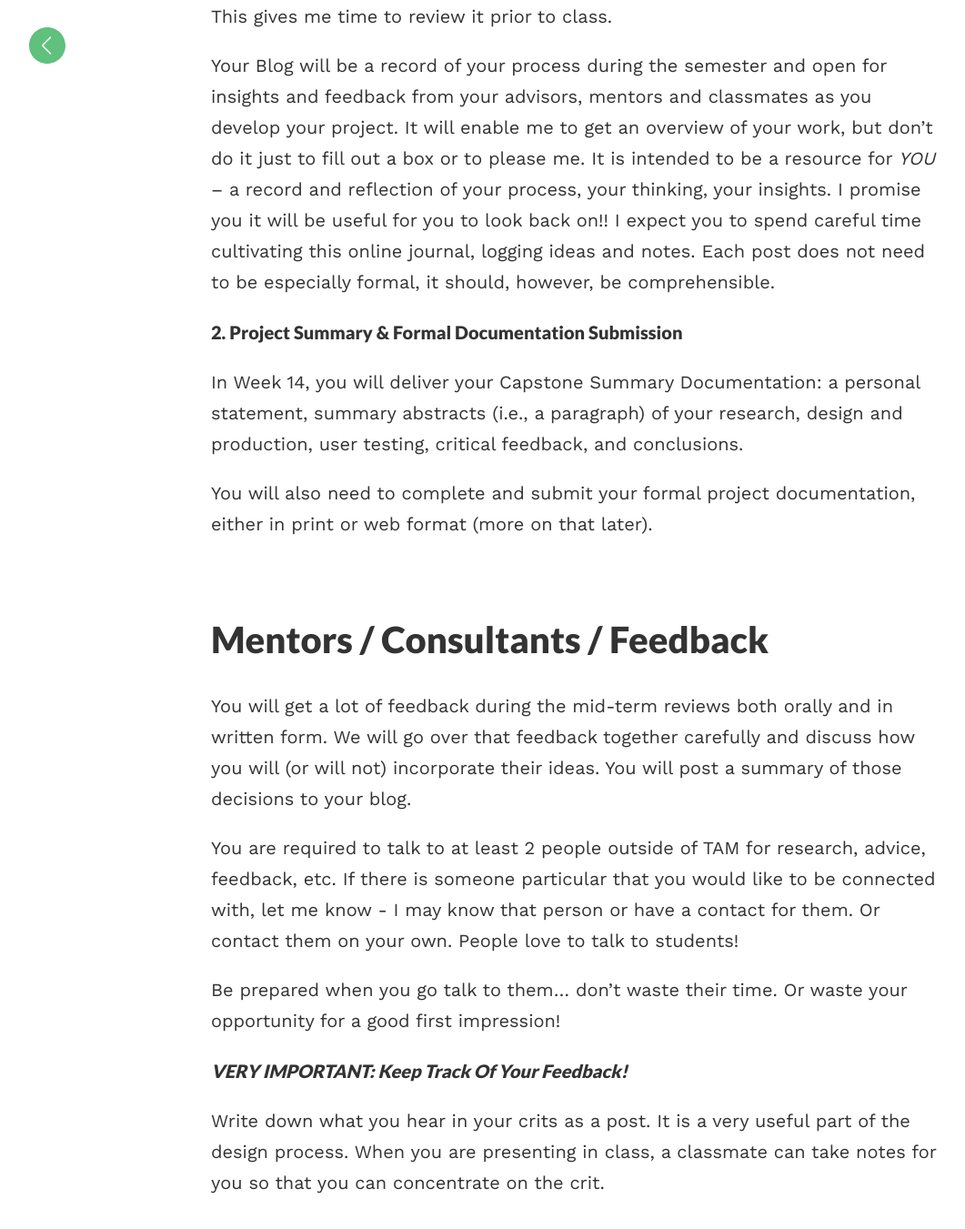
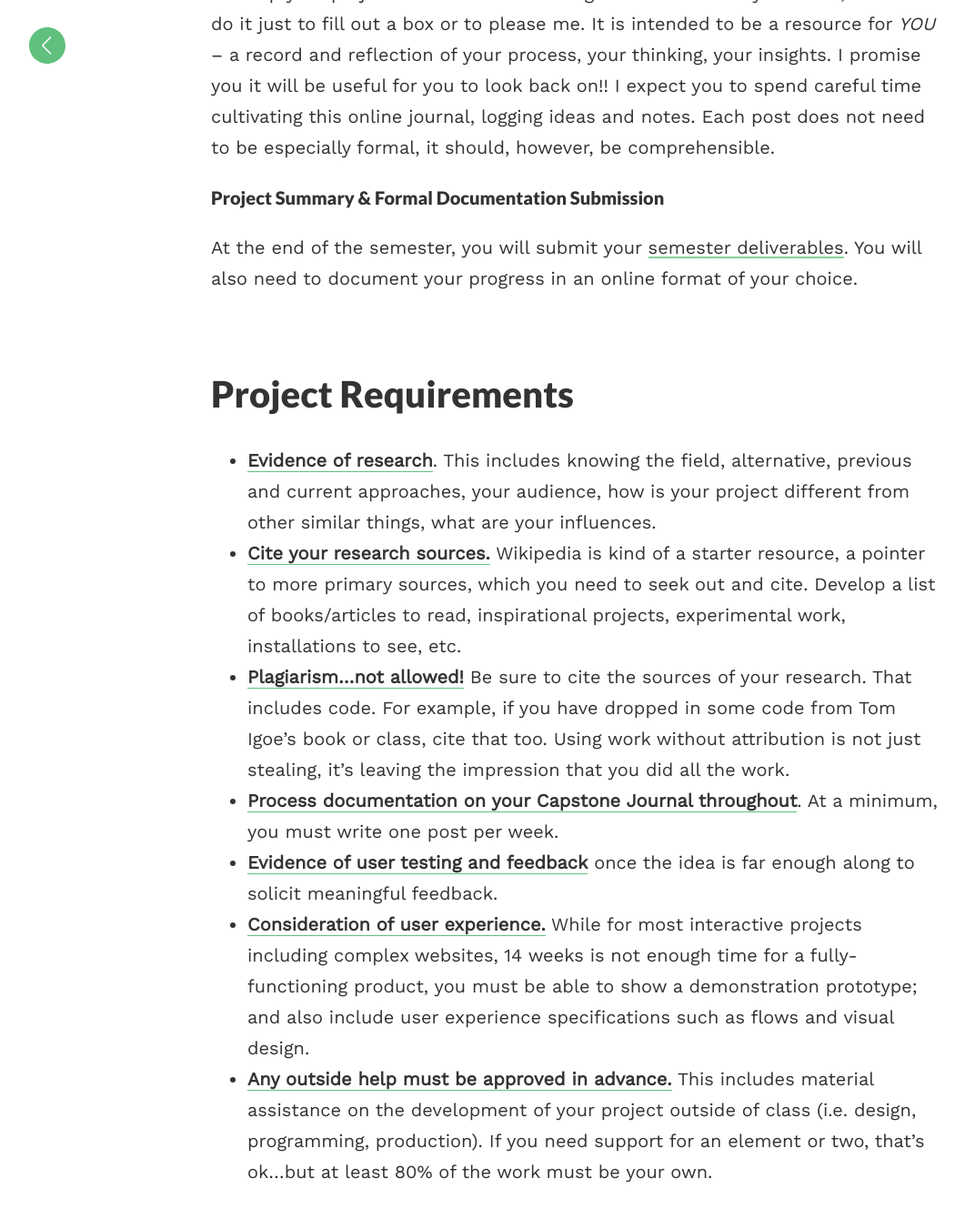
Before and after one commit to coloringchaos/capstone-s17, a Jekyll site: the page built from _posts/2017-01-16-course-overview.md, in a window 1280 px wide and 1400 px high, scrolled down 4731 px. Shown: the top 1351 px of the window at 91% size, without its empty margins (8-1069 px from the left). Built offline with Jekyll 4.4.1, drawn with Linux system fonts in a browser that asks for light colours; part of the change alters nothing that is shown; some of the changed text lies outside the part shown.

Commit message:
deliverables and schedule update

```diff
--- a/_posts/2017-01-16-course-overview.md
+++ b/_posts/2017-01-16-course-overview.md
@@ -45,10 +45,8 @@ Although your Capstone project is mostly self-directed, there will be weekly ass
 |  <span class="underlined">*February 9, 2017*</span> | &nbsp;&nbsp;|Project Proposal / Approval  |
 |  <span class="underlined">*February 22, 2017*</span> | &nbsp;&nbsp;|Project Set (no changing topics after this date…)  |
 |  <span class="underlined">*March 8 & 15, 2017*</span> | &nbsp;&nbsp;|Midterm Presentation  |
-|  <span class="underlined">*March 22, 2017*</span> | &nbsp;&nbsp;|User Testing & Feedback  |
-|  <span class="underlined">*April 19, 2017*</span> | &nbsp;&nbsp;|Documentation Submission  |
-|  <span class="underlined">*April 26, 2017*</span> | &nbsp;&nbsp;|Final Presentation (to critics)  |
-|  <span class="underlined">*Finals Week*</span> | &nbsp;&nbsp;|Public Presentation  |
+|  <span class="underlined">*May 5, 2017*</span> | &nbsp;&nbsp;|Final Presentation (to faculty and guests)  |
+
 
 
 *The major purpose of a milestone is to make sure you are on track. And they have consequences:*
@@ -88,22 +86,23 @@ Part of the idea of Capstone is to both give you a lot of support and a lot of i
 
 There are two distinct aspects to the documentation requirement in this course:
 
-#### 1. Online Journal / Work-in-progress Blog
+#### Online Journal / Work-in-progress Blog
 
-Ongoing documentation of your research, your design and production processes, testing, and methodology is a major part of your final Capstone project and serves in lieu of a lengthy written paper. Post a summary of your week’s progress on the blog regularly as the semester progresses. ***Posts are due Tuesday night.*** This gives me time to review it prior to class.
+Ongoing documentation of your research, your design and production processes, testing, and methodology is a major part of your final Capstone project and serves in lieu of a lengthy written paper. Post a summary of your week’s progress on the blog regularly as the semester progresses.
+
+<!-- ***Posts are due Tuesday night.*** This gives me time to review it prior to class. -->
 
 Your Blog will be a record of your process during the semester and open for insights and feedback from your advisors, mentors and classmates as you develop your project. It will enable me to get an overview of your work, but don’t do it just to fill out a box or to please me. It is intended to be a resource for *YOU* – a record and reflection of your process, your thinking, your insights. I promise you it will be useful for you to look back on!! I expect you to spend careful time cultivating this online journal, logging ideas and notes. Each post does not need to be especially formal, it should, however, be comprehensible.
 
 
-#### 2. Project Summary & Formal Documentation Submission
+#### Project Summary & Formal Documentation Submission
 
-In Week 14, you will deliver your Capstone Summary Documentation: a personal statement, summary abstracts (i.e., a paragraph) of your research, design and production, user testing, critical feedback, and conclusions.
+At the end of the semester, you will submit your [semester deliverables](/capstone-s17/deliverables). You will also need to document your progress in an online format of your choice.
 
-You will also need to complete and submit your formal project documentation, either in print or web format (more on that later).
 
-<br>
+<!-- <br> -->
 
-# Mentors / Consultants / Feedback
+<!-- # Mentors / Consultants / Feedback
 
 You will get a lot of feedback during the mid-term reviews both orally and in written form. We will go over that feedback together carefully and discuss how you will (or will not) incorporate their ideas. You will post a summary of those decisions to your blog.
 
@@ -113,7 +112,7 @@ Be prepared when you go talk to them… don’t waste their time. Or waste your
 
 #### *VERY IMPORTANT: Keep track of your feedback!*
 
-Write down what you hear in your crits as a post. It is a very useful part of the design process. When you are presenting in class, a classmate can take notes for you so that you can concentrate on the crit.
+Write down what you hear in your crits as a post. It is a very useful part of the design process. When you are presenting in class, a classmate can take notes for you so that you can concentrate on the crit. -->
 
 <!-- Before any presentation, make a post e.g. Mid-Term Presentation. There’s never enough time to hear all the comments, but your classmates can post theirs as comments to your post, your notetaker can post the reviewers’ comments.. and you can think about the feedback later when you are not on the spot. -->
 
--- a/_posts/2017-01-16-schedule.md
+++ b/_posts/2017-01-16-schedule.md
@@ -256,7 +256,7 @@ You must have an approved Capstone project to continue the semester.*
 <span class="underlined">Homework</span>
 
 + Work on final presentation
-+ Finalize Documentation
+<!-- + Finalize Documentation -->
 
 <br>
 
@@ -284,6 +284,7 @@ You must have an approved Capstone project to continue the semester.*
 <span class="underlined">Homework</span>
 
 + Practice for presentations
++ Work on finalizing your [deliverables](/capstone-s17/deliverables)
 
 <br>
 
@@ -308,4 +309,6 @@ All students must be present for the full presentation period. <br>ATLAS will pr
 
 <span class="underlined">***Due Thursday May 11th by 10pm***</span>
 
+[Deliverables](/capstone-s17/deliverables)
+
 <br>
--- /dev/null
+++ b/otherpages/deliverables.md
@@ -0,0 +1,109 @@
+---
+title: Deliverables
+layout: post
+permalink: /deliverables
+---
+
+<!-- ## Deliverables -->
+
++ Presentation
++ Process Writeup *( CAPSTONE 1 only! )*
++ Precedents, 3 minimum *( CAPSTONE 1 only! )*
++ Online Documentation
+	+ In the format of your choice
+	+ Your documentation can include your process writeup and precedents
+	+ ***For capstone 2, this portion is very significant!!!!!!***
++ Self Evaluation
+
+Presentations will take place on <span class="underlined">**Friday May 5th**</span>
+
+Everything else is due <span class="underlined">**Thursday, May 11th at 10pm**</span>
+
+<br>
+<hr>
+<br>
+
+## Presentation
+
+This presentation is an opportunity for you to share what you have been working on, and receive feedback and critique from the larger TAM community. In this presentation, you must clearly communicate the goal (or why) of your project and defend your process in working towards this objective. You should also discuss precedents that inspired or informed your work, and identify what is unique about your idea or your approach. Somewhere towards the beginning of your presentation, be sure to state your goal or purpose in this project clearly and succinctly! *“My goal in this project was…”*
+
+Most of all, think of your presentation as a <span class="underlined">**story**</span>. And to make it engaging for the audience, you need to bring them with you. Talk about the moments of insight or discovery, as well as roadblocks and challenges that you faced.
+
++ Here’s a great talk about <span class="underlined">[the secret structure of great talks](https://www.ted.com/talks/nancy_duarte_the_secret_structure_of_great_talks)</span>
++ Also be conscious of how you present yourself! <br><span class="underlined">[Your body language shapes who you are!](https://www.ted.com/talks/amy_cuddy_your_body_language_shapes_who_you_are)</span>
+
+***The key to a strong presentation is PRACTICE!***
+
+<br>
+
+#### Suggested Elements of your presentation
+
+**:30**&nbsp;&nbsp;&nbsp;&nbsp;&nbsp;Introduce yourself - *ideally this intro fits into the context of your project*<br>
+**1:00**&nbsp;&nbsp;&nbsp;&nbsp;Introduce your work - *communicate the purpose / the problem / the why*<br>
+**2:30**&nbsp;&nbsp;&nbsp;Precedents, research, findings - *explain how you got here...*<br>
+**3:30**&nbsp;&nbsp;&nbsp;Tell them what you did / what *IS* your project  - *this is more of the how*<br>
+**1:00**&nbsp;&nbsp;&nbsp;&nbsp;What you plan to do next
+
+<br>
+
+#### Things to Avoid
+
++ Talking too much about yourself
++ Apologizing
++ Live demos
++ Poor image or video quality
++ Too much text on your slides
++ Reading your slides
++ Technical jargon
+
+Your presentation should be a <span class="underlined">**min of 8 minutes and max of 9 minutes long**</span><br>You will have 6 minutes for Q & A
+
+<br>
+<hr>
+<br>
+
+## Precedents / References
+
+<span class="underlined">*Capstone 1 Only*</span>
+
+You should submit a minimum of 3 precedents, or references of work that have inspired you in this process. This could be work that is similar to yours. It could be an example of something that works really well, or an example of something that you are aiming to improve or reimagine. A precedent could also be technology that has enabled your work; or it might be a significant person or event who inspired your why.
+
+Reflect on your process this semester, and consider the most significant influences. These are your precedents. If you’re not sure if something counts as a precedent, talk to me about it!!!
+
+For each precedent, you must write a description of what it is and how it informs your work.
+
+If you have a longer collection of resources that you have utilized throughout your process, you must also cite these sources as part of your deliverables.
+
+<br>
+<hr>
+<br>
+
+## Process Writeup
+
+<span class="underlined">*Capstone 1 Only*</span>
+
+For everyone in Capstone 1, you must submit a 500-750 word writeup of your work this semester.
+
+You should describe what you did this semester, and, more importantly, what you have learned from the process. Communicate your why, and outline your steps for the future. This is essentially a more concise, written version of your presentation. Do not focus on your research or precedents here, this is where you talk about your project.
+
+This writeup is an opportunity to reflect on the work you have done this semester, and set an intention for what you intend to produce next semester in Capstone 2.
+
+<br>
+<hr>
+<br>
+
+## Online Documentation
+
+This can be in the format of your choice, but ***it must live online***. It could be a dedicated website, a detailed blog post, a section of your personal portfolio, or a published google doc.
+
+The idea with this is to create ONE post or site that concisely summarizes what you have worked on this semester. It should be comprehensive, but should not be so long that you lose the attention of a viewer. You can link to older posts that you have on your blog, and also include links to references and precedents. And utilize as much media as possible (screen shots, process videos, sketches, etc..). This online documentation can include the copy from your precedent and process writeups.
+
+<span class="underlined">***For capstone 2***</span> - my expectations are higher for this. FULLY document your project in such a way that you could share this detailed documentation with a potential employer or as a quality reference of your creative work.
+
+<br>
+<hr>
+<br>
+
+## Self Evaluation
+
+Write 1-2 paragraphs reflecting on your own performance this semester. What went smoothly for you, and what was challenging. Overall, how do you feel about the work you produced? What grade do you feel you should earn for your work this semester and why?
```
